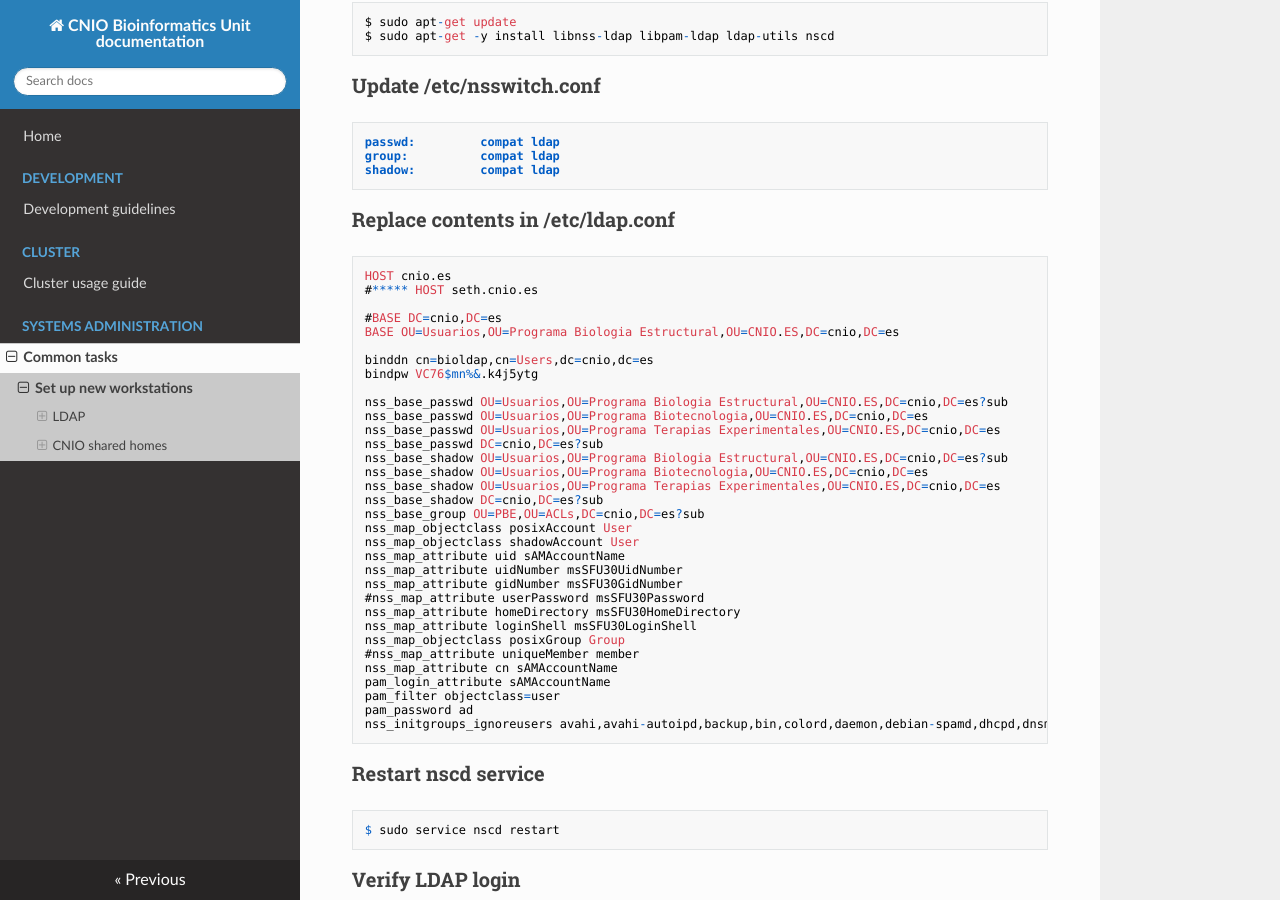
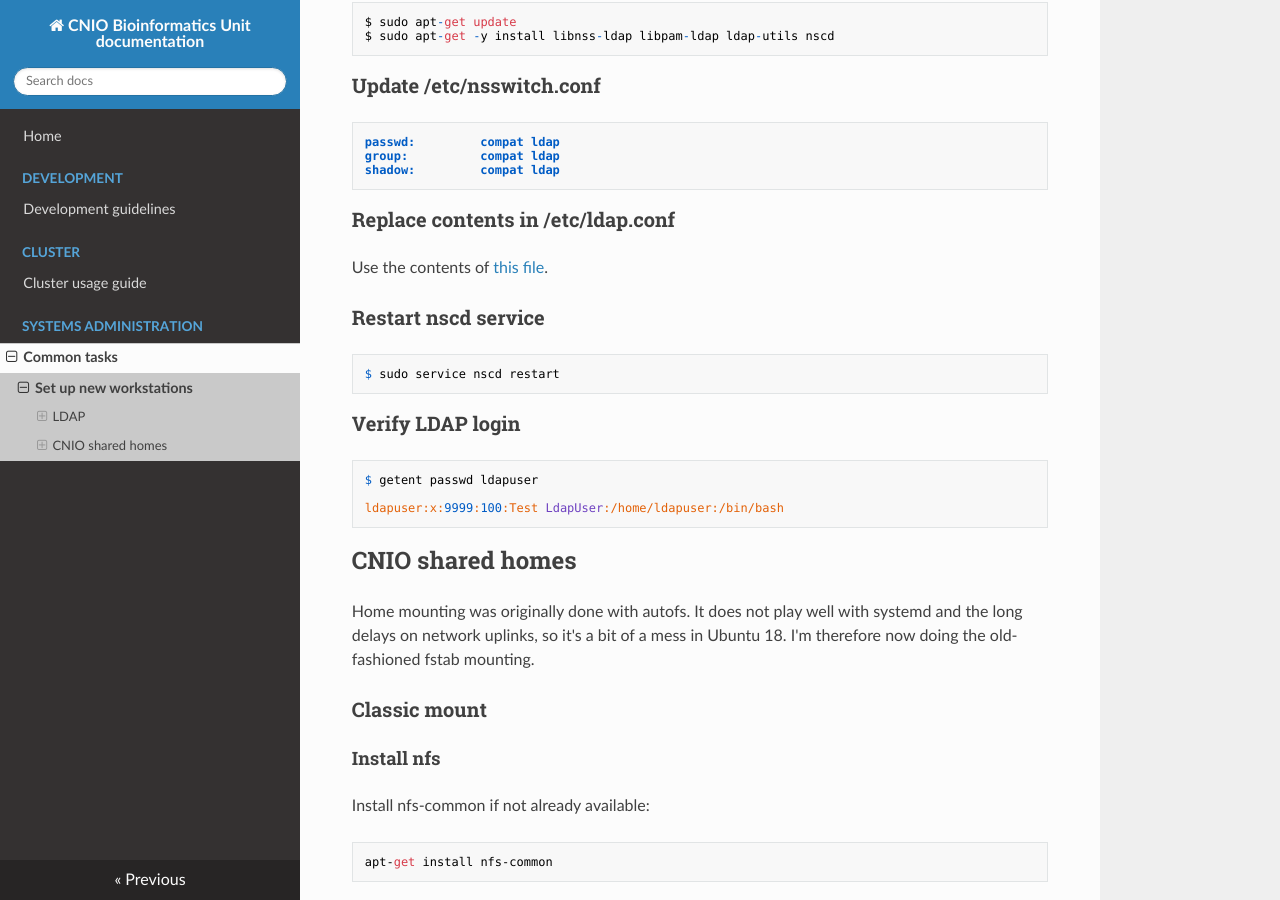
Before and after one commit to cnio-bu/cnio-bu.github.io, an MkDocs documentation site: the page built from docs/admin/tasks.md, in a window 1280 px wide and 900 px high, scrolled down 408 px. Built offline with MkDocs 1.6.1, drawn with Linux system fonts in a browser that asks for light colours; nearby versions of some CDN libraries.

Commit message:
Move LDAP configuration to private snippet.

```diff
--- a/docs/admin/tasks.md
+++ b/docs/admin/tasks.md
@@ -19,40 +19,7 @@ If it's a new workstation, we need to connect it to the CNIO LDAP server first.
 
 ### Replace contents in /etc/ldap.conf
 
-    HOST cnio.es
-    #***** HOST seth.cnio.es
-
-    #BASE DC=cnio,DC=es
-    BASE OU=Usuarios,OU=Programa Biologia Estructural,OU=CNIO.ES,DC=cnio,DC=es
-
-    binddn cn=bioldap,cn=Users,dc=cnio,dc=es
-    bindpw VC76$mn%&.k4j5ytg
-
-    nss_base_passwd OU=Usuarios,OU=Programa Biologia Estructural,OU=CNIO.ES,DC=cnio,DC=es?sub
-    nss_base_passwd OU=Usuarios,OU=Programa Biotecnologia,OU=CNIO.ES,DC=cnio,DC=es
-    nss_base_passwd OU=Usuarios,OU=Programa Terapias Experimentales,OU=CNIO.ES,DC=cnio,DC=es
-    nss_base_passwd DC=cnio,DC=es?sub
-    nss_base_shadow OU=Usuarios,OU=Programa Biologia Estructural,OU=CNIO.ES,DC=cnio,DC=es?sub
-    nss_base_shadow OU=Usuarios,OU=Programa Biotecnologia,OU=CNIO.ES,DC=cnio,DC=es
-    nss_base_shadow OU=Usuarios,OU=Programa Terapias Experimentales,OU=CNIO.ES,DC=cnio,DC=es
-    nss_base_shadow DC=cnio,DC=es?sub
-    nss_base_group OU=PBE,OU=ACLs,DC=cnio,DC=es?sub
-    nss_map_objectclass posixAccount User
-    nss_map_objectclass shadowAccount User
-    nss_map_attribute uid sAMAccountName
-    nss_map_attribute uidNumber msSFU30UidNumber
-    nss_map_attribute gidNumber msSFU30GidNumber
-    #nss_map_attribute userPassword msSFU30Password
-    nss_map_attribute homeDirectory msSFU30HomeDirectory
-    nss_map_attribute loginShell msSFU30LoginShell
-    nss_map_objectclass posixGroup Group
-    #nss_map_attribute uniqueMember member
-    nss_map_attribute cn sAMAccountName
-    pam_login_attribute sAMAccountName
-    pam_filter objectclass=user
-    pam_password ad
-    nss_initgroups_ignoreusers avahi,avahi-autoipd,backup,bin,colord,daemon,debian-spamd,dhcpd,dnsmasq,elasticsearch,games,gdm,gnats,guest-ngHhtq,hplip,irc,kernoops,libuuid,lightdm,list,lp,mail,man,messagebus,mysql,nagios,news,postfix,postgres,proxy,pulse,root,rstudio-server,rtkit,saned,sgeadmin,speech-dispatcher,sshd,statd,sync,sys,syslog,tftp,usbmux,uucp,whoopsie,www-data
-
+Use the contents of [this file](https://gitlab.com/bu_cnio/bu_cnio.gitlab.io/-/snippets/1999595).
 
 ### Restart nscd service
 
```
